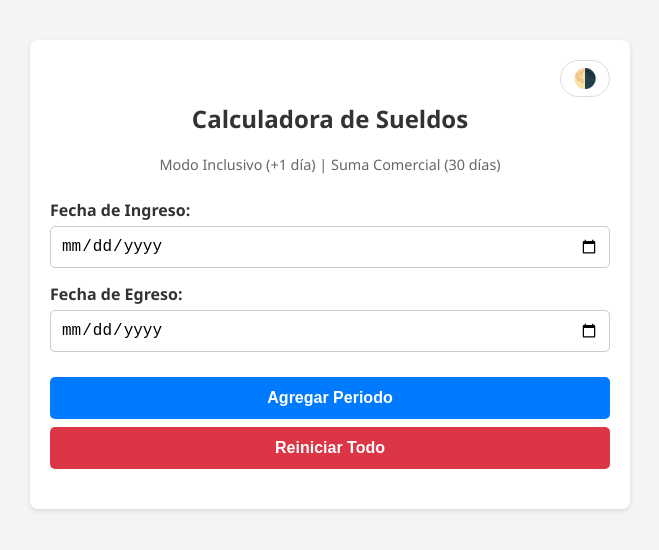
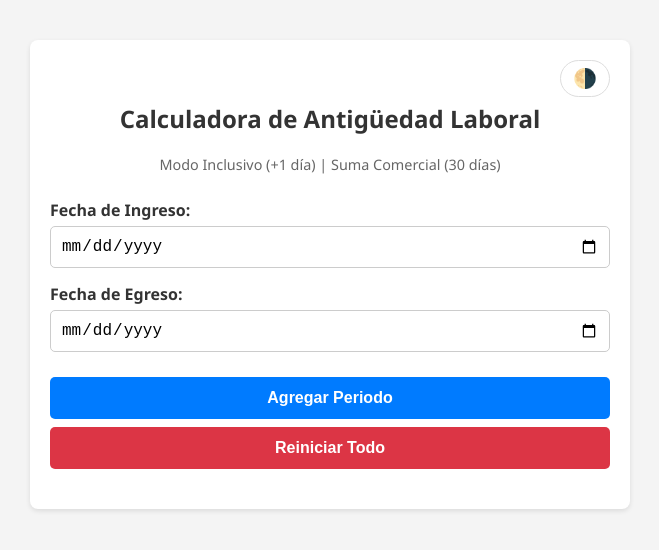
Before and after one commit to JuanCruzRodriguezKsenev/Calculadora-de-dias-trabajados, a plain HTML site: page index.html in a window 1280 px wide. Shown: the whole page, without its empty margins (310-969 px from the left). Drawn offline with Linux system fonts and the light colour scheme.

Commit message:
cambio titulo

```diff
--- a/index.html
+++ b/index.html
@@ -15,7 +15,7 @@
         </button>
       </div>
 
-      <h2>Calculadora de Sueldos</h2>
+      <h2>Calculadora de Antigüedad Laboral</h2>
       <p class="subtitle">Modo Inclusivo (+1 día) | Suma Comercial (30 días)</p>
 
       <form
```
